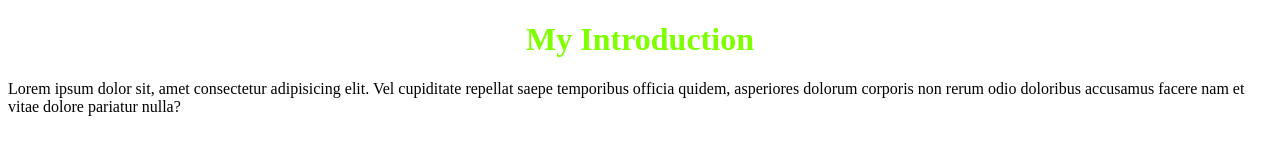
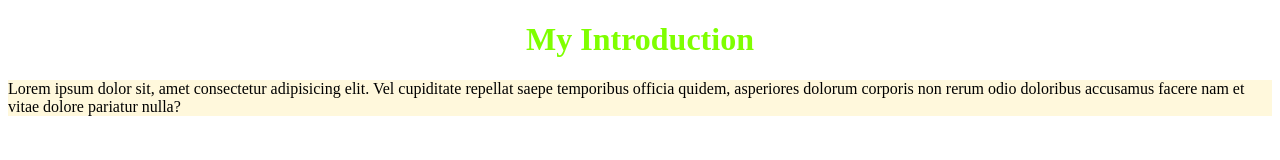
Before and after one commit to Hasibur013/second-repository, a plain HTML site: page index.html in a window 1280 px wide. Drawn offline with Linux system fonts and the light colour scheme.

Commit message:
color changes

```diff
--- a/style.css
+++ b/style.css
@@ -3,3 +3,6 @@ h1{
     color: chartreuse;
     font-weight: 900;
 }
+p{
+    background-color: cornsilk;
+}
```
